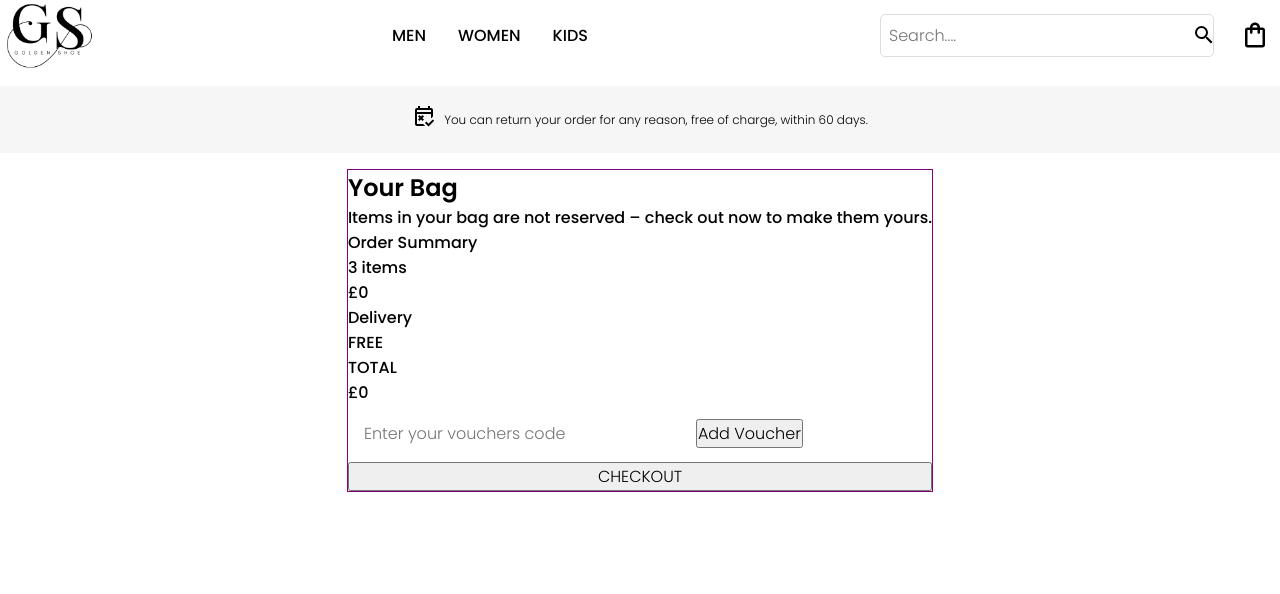
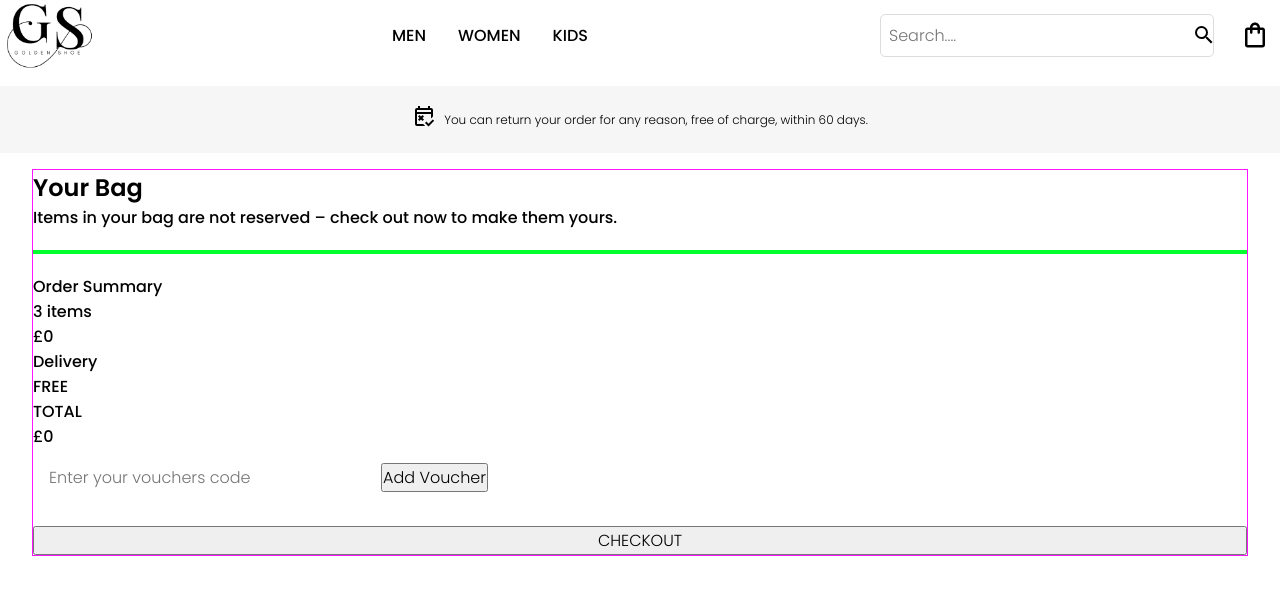
Before and after one commit to musayuksel/golden-shoe, a React (Create React App) app in the folder client/: page /cart in a window 1280 px wide. Shown: the top 594 px of the page. Built offline with nearby package versions, Linux system fonts and the light colour scheme.

Commit message:
Style:Add classnames for Cart

```diff
--- a/client/src/styles/Cart.css
+++ b/client/src/styles/Cart.css
@@ -1,11 +1,31 @@
 .cart-page {
+	position: relative;
 	display: grid;
 	grid-template-columns: 1fr;
-	border: 1px solid purple;
-	height: 100%;
+	width: 95%;
+	grid-gap: 1.25rem;
+	border: 1px solid rgb(255, 21, 255);
+}
+/* cart-header styles */
+.cart-header {
+}
+.cart-items-container {
+	border: 2px solid rgb(3, 255, 45);
+}
+.cart-item {
+	border: 1px solid rgb(255, 178, 36);
+	display: grid;
+	grid-template-columns: 2fr 3fr;
 }
 .cart-item img {
 	width: 100%;
 	height: 100%;
+	max-width: 240px;
 	object-fit: contain;
 }
+@media screen and (min-width: 875px) {
+	/* .cart-item img {
+		width: 240px;
+		height: 240px;
+	} */
+}
```
